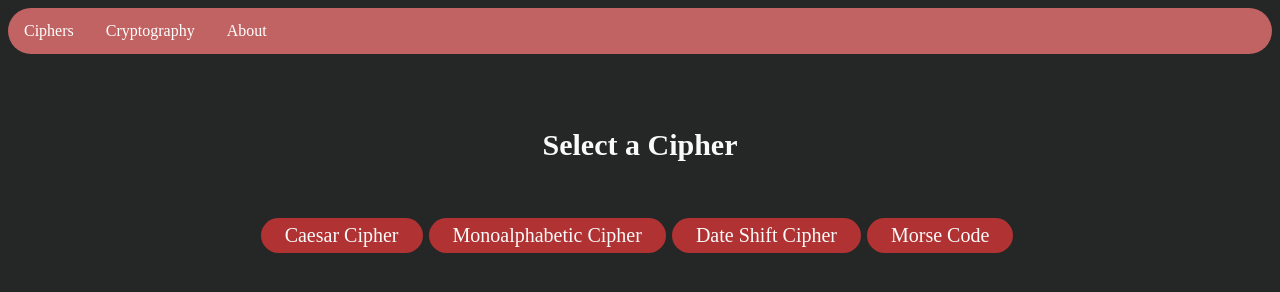
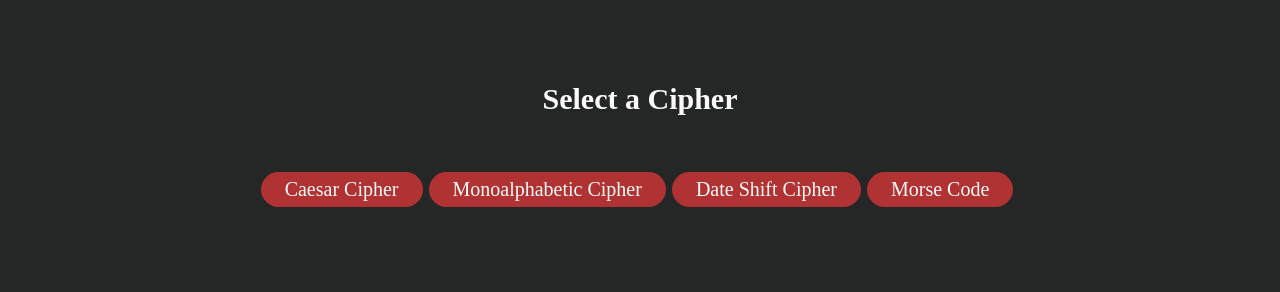
Before and after one commit to yazh-sax/Ciphernator, a plain HTML site: page index.html in a window 1280 px wide. Drawn offline with Linux system fonts and the light colour scheme.

Commit message:
Add files via upload

```diff
--- a/index.html
+++ b/index.html
@@ -5,11 +5,6 @@
     <title></title>
   </head>
   <body>
-    <ul id="navBar">
-      <li><a href="index.html">Ciphers</a></li>
-      <li><a href="">Cryptography</a></li>
-      <li><a href="">About</a></li>
-    </ul>
     <link rel="stylesheet" href="style.css">
     <br><br><br>
     <h1 id="titleText"> Select a Cipher</h1>
```
Also changed, not shown: caesarCipherPage.html (+0 -2 lines), dateShiftCipherPage.html (+0 -2 lines), monoalphabeticCipherPage.html (+0 -2 lines), morseCode.html (+0 -2 lines).
